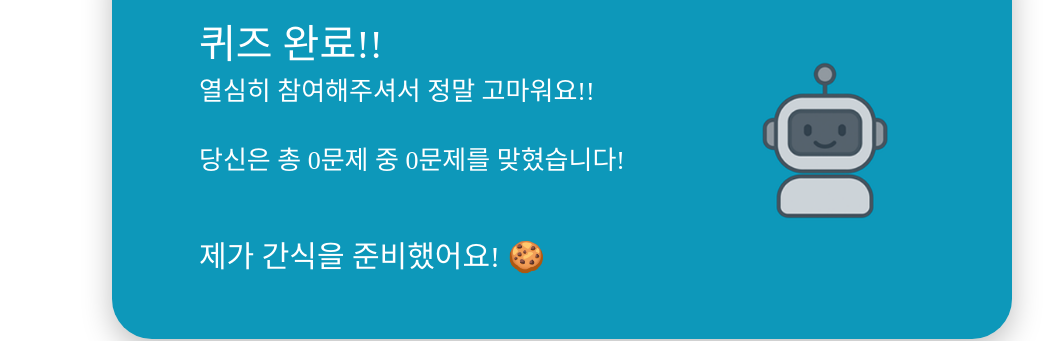
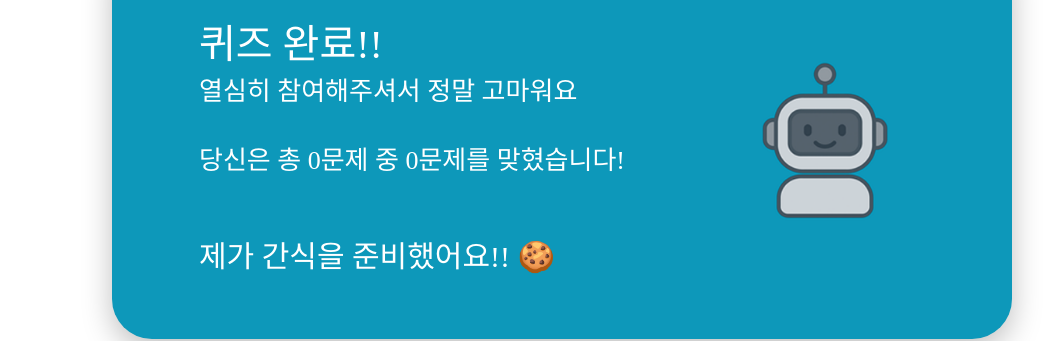
Before and after one commit to taesungs/TemiNai, a React (Vite) app: page /quiz/Result in a window 1280 px wide. Shown: the part 269-610 px from the top of the page, without its empty margins (78-1133 px from the left). Built offline with nearby package versions, Linux system fonts and the light colour scheme.

Commit message:
[feat] OX퀴즈 3차

```diff
--- a/src/components/QuizFeedback.jsx
+++ b/src/components/QuizFeedback.jsx
@@ -26,7 +26,7 @@ export default function QuizFeedback({ type, message, explanation }) {
 
           {/* 설명 (오답일 때만 표시) */}
           {!isCorrect && (
-            <p className="text-[25px] font-medium text-white/90 max-w-[420px] leading-snug">
+            <p className="text-[25px] font-medium text-white/90 max-w-[500px] leading-snug">
               {explanation}
             </p>
           )}
--- a/src/data/QuizData.js
+++ b/src/data/QuizData.js
@@ -65,7 +65,7 @@ const QuizData = {
     {
      question: "부산의 대표 불꽃축제는 매월 3월에 열린다. ",
      answer: false,
-     explanation: "부산 광안리 해수욕장에서 매년 대략 11월 초에 불꽃축제를 보실 수 있습니다",
+     explanation: "광안리 해수욕장에서 매년 대략 11월 초에 불꽃축제를 보실 수 있습니다",
     },
 
 
@@ -99,7 +99,7 @@ const QuizData = {
     {
       question: "인하대학교의 '인하'는 '인천 하와이'의 줄임말이다",
       answer: true,
-      explanation: "‘인하’는 ‘인천과 하와이’의 줄임말로, 하와이 교민의 지원으로 설립된 대학입니다.",
+      explanation: "'인천과 하와이'의 줄임말로, 하와이 교민의 지원으로 설립된 대학입니다.",
     },
 
     {
--- a/src/pages/QuizResult.jsx
+++ b/src/pages/QuizResult.jsx
@@ -50,7 +50,7 @@ export default function QuizResult() {
         <div className="flex flex-col justify-center items-start text-left">
           <p className="text-[40px] font-extrabold mb-[0px]">퀴즈 완료!!</p>
           <p className="text-[26px] font-extrabold mt-[0px] mb-[6px]">
-            열심히 참여해주셔서 정말 고마워요!!
+            열심히 참여해주셔서 정말 고마워요
           </p>
 
           <p className="text-[26px] font-semibold">
@@ -58,7 +58,7 @@ export default function QuizResult() {
             <span className="font-bold text-white">{total}</span>문제 중{" "}
             <span className="font-bold text-white">{score}</span>문제를 맞혔습니다!
           </p>
-          <p className="text-[30px] font-semibold">제가 간식을 준비했어요! 🍪</p>
+          <p className="text-[30px] font-semibold">제가 간식을 준비했어요!! 🍪</p>
         </div>
 
         {/* 오른쪽 로봇 이미지 */}
```
